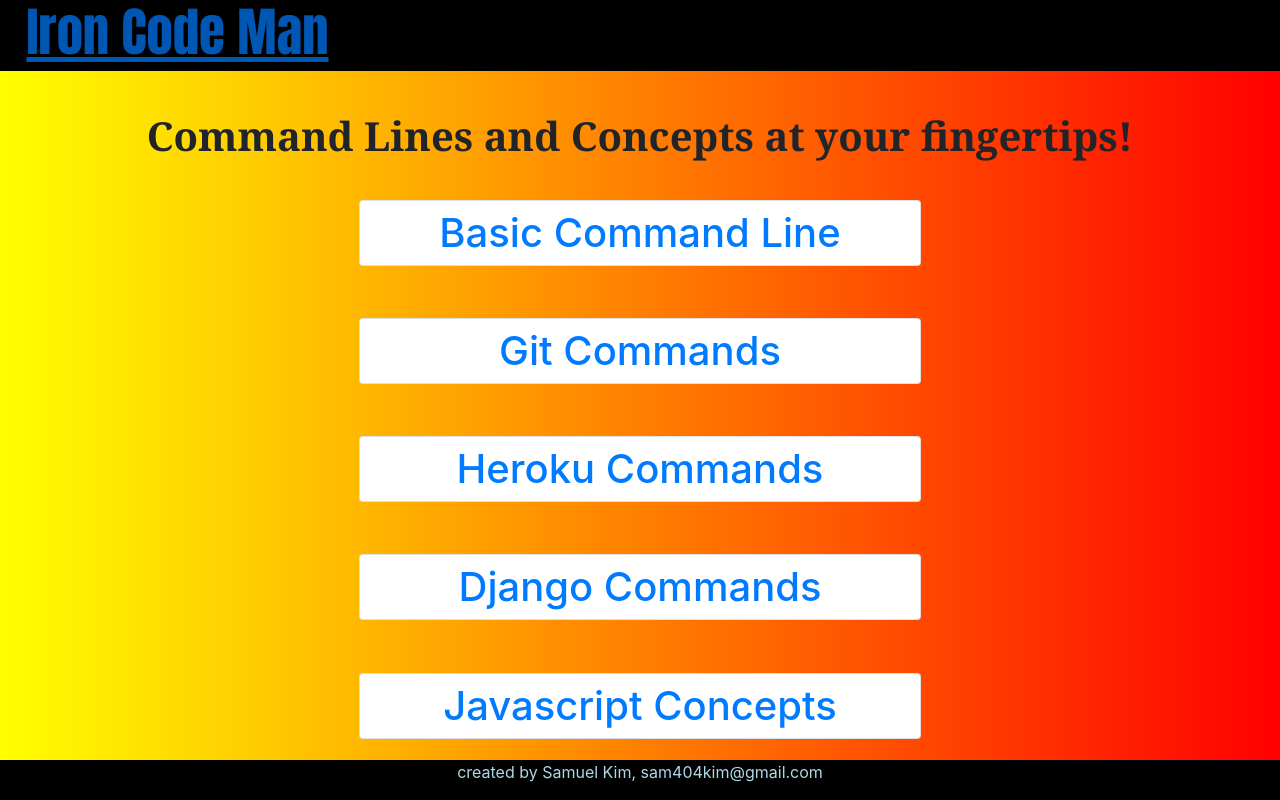
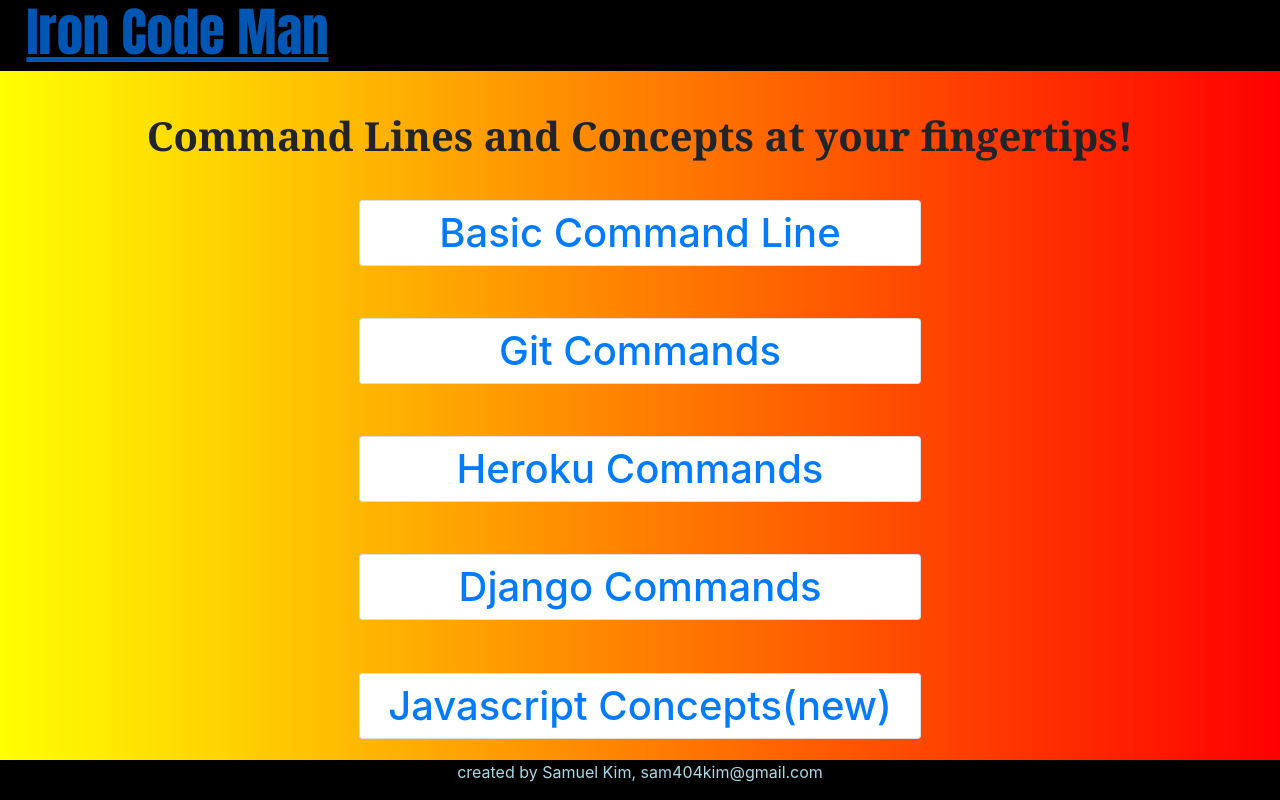
Before and after one commit to IllSmithDa/ironcodeman-view, a React (Create React App) app: page / in a window 1280 px wide. Built offline with nearby package versions, Linux system fonts and the light colour scheme.

Commit message:
fixed django command and added new label

```diff
--- a/src/Data/DjangoData.js
+++ b/src/Data/DjangoData.js
@@ -60,7 +60,7 @@ const DjangoData = [
   },
   {
     type: "Django Intro",
-    command: ".python manage.py createsuperuser",
+    command: "python manage.py createsuperuser",
     description: `creates a user who can login into the admin site of the Django app. Will ask
     you to enter a email and password.`
   },
--- a/src/Data/ProgramList.js
+++ b/src/Data/ProgramList.js
@@ -16,7 +16,7 @@ const ProgramList = [
     url: "/django"
   },
   {
-    name: "Javascript Concepts",
+    name: "Javascript Concepts(new)",
     url: "/javascript"
   }
 ];
```
